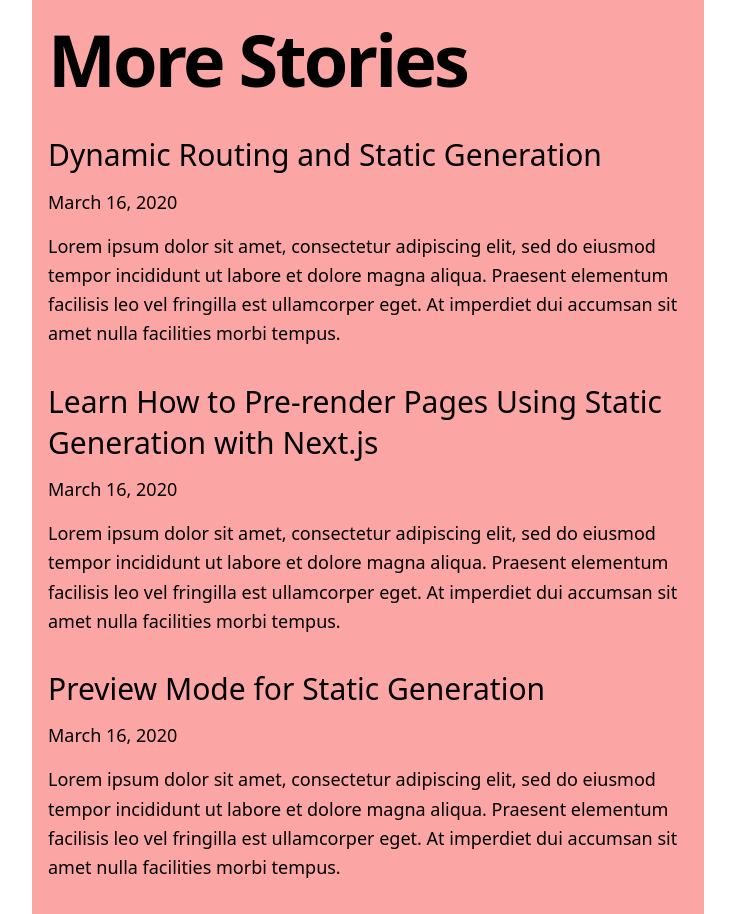
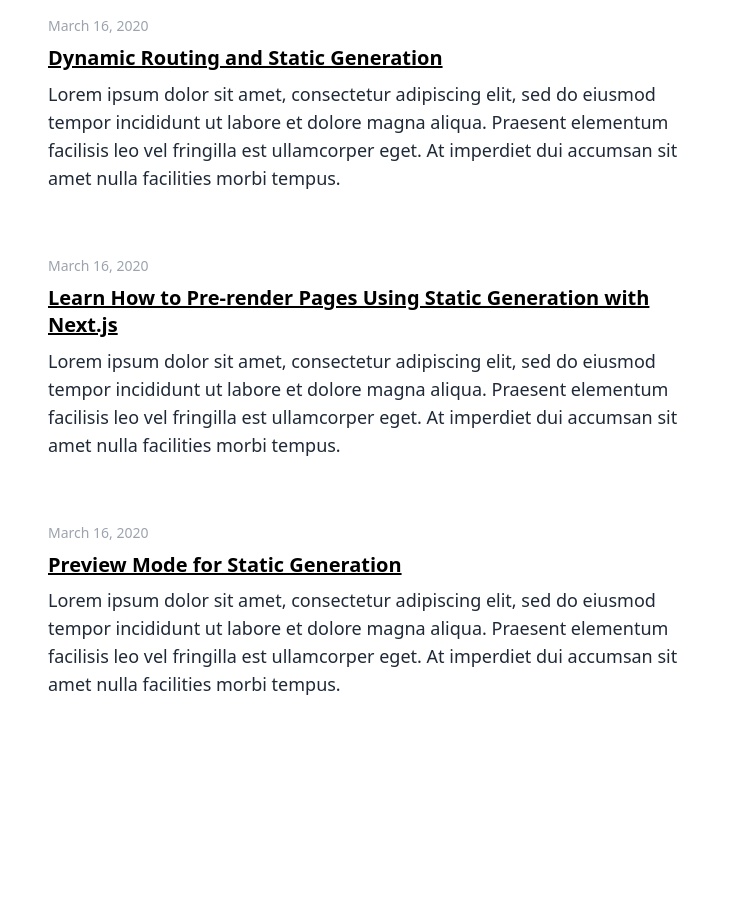
Before and after one commit to ruskakimov/kakimov.com, a Next.js app: page / in a window 1280 px wide. Shown: the whole page, without its empty margins (272-1007 px from the left). After the commit the page ends 800 px from the top, so only its background shows below. Built offline with nearby package versions, Linux system fonts and the light colour scheme.

Commit message:
Style post previews

```diff
--- a/components/layout.tsx
+++ b/components/layout.tsx
@@ -8,9 +8,7 @@ const Layout = ({ children }: Props) => {
   return (
     <>
       <Meta />
-      <main className="min-h-screen max-w-2xl mx-auto bg-red-300 p-4">
-        {children}
-      </main>
+      <main className="min-h-screen max-w-2xl mx-auto p-4">{children}</main>
     </>
   );
 };
--- a/components/post-list.tsx
+++ b/components/post-list.tsx
@@ -9,10 +9,7 @@ type Props = {
 const PostList = ({ posts }: Props) => {
   return (
     <section>
-      <h2 className="mb-8 text-5xl md:text-7xl font-bold tracking-tighter leading-tight">
-        More Stories
-      </h2>
-      <div className="flex flex-col gap-y-4">
+      <div className="flex flex-col gap-y-16">
         {posts.map((post) => (
           <PostPreview key={post.slug} {...post} />
         ))}
@@ -24,19 +21,15 @@ const PostList = ({ posts }: Props) => {
 const PostPreview = ({ title, date, excerpt, slug }: Post) => {
   return (
     <div>
-      <h3 className="text-3xl mb-3 leading-snug">
-        <Link
-          as={`/posts/${slug}`}
-          href="/posts/[slug]"
-          className="hover:underline"
-        >
+      <div className="text-sm text-gray-400">
+        <DateFormatter dateString={date} />
+      </div>
+      <h3 className="text-xl font-bold my-2 leading-snug">
+        <Link as={`/posts/${slug}`} href="/posts/[slug]" className="underline">
           {title}
         </Link>
       </h3>
-      <div className="text-lg mb-4">
-        <DateFormatter dateString={date} />
-      </div>
-      <p className="text-lg leading-relaxed mb-4">{excerpt}</p>
+      <p className="text-lg text-gray-800">{excerpt}</p>
     </div>
   );
 };
```
